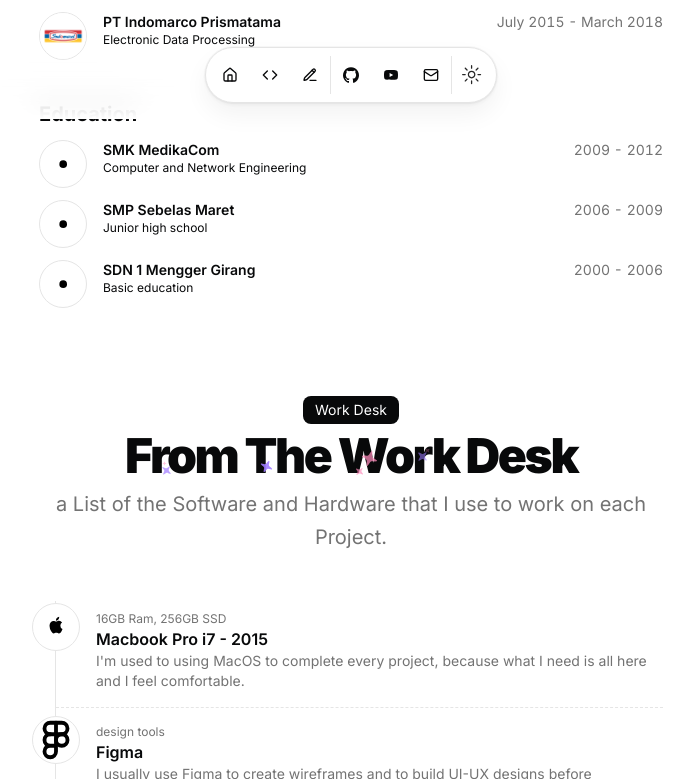
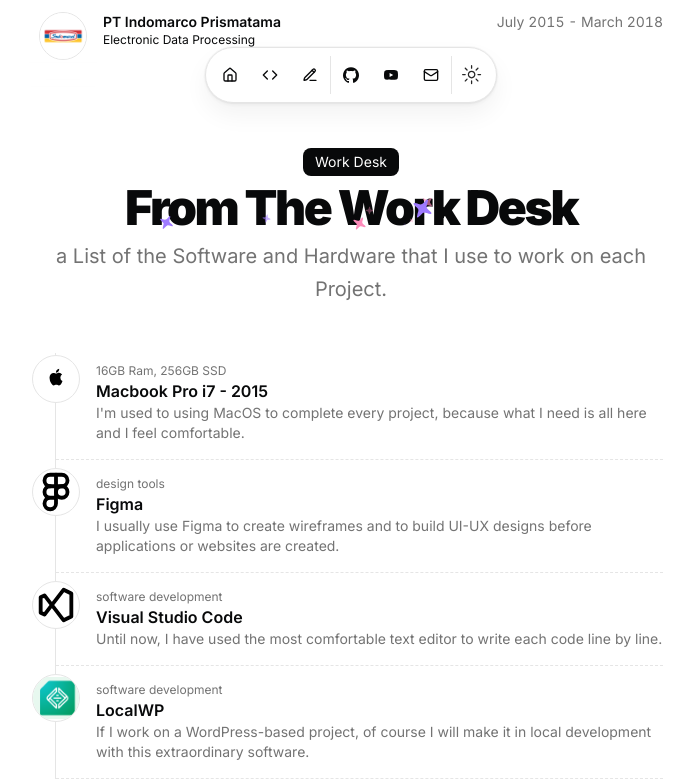
Before and after one commit to mywildancloud/my-portofolio, a Next.js app: page / in a window 1280 px wide. Shown: the part 681-1460 px from the top of the page, without its empty margins (289-983 px from the left). Built offline with nearby package versions, Linux system fonts and the light colour scheme.

Commit message:
Update page.tsx

```diff
--- a/src/app/page.tsx
+++ b/src/app/page.tsx
@@ -88,7 +88,7 @@
           ))}
         </div>
       </section>
-      <section id="education">
+{/*       <section id="education">
         <div className="flex min-h-0 flex-col gap-y-3">
           <BlurFade delay={BLUR_FADE_DELAY * 7}>
             <h2 className="text-xl font-bold">Education</h2>
@@ -110,7 +110,7 @@
             </BlurFade>
           ))}
         </div>
-      </section>
+      </section> */}
       <section id="techstack">
         <div className="space-y-12 w-full py-12">
           <BlurFade delay={BLUR_FADE_DELAY * 13}>
```
